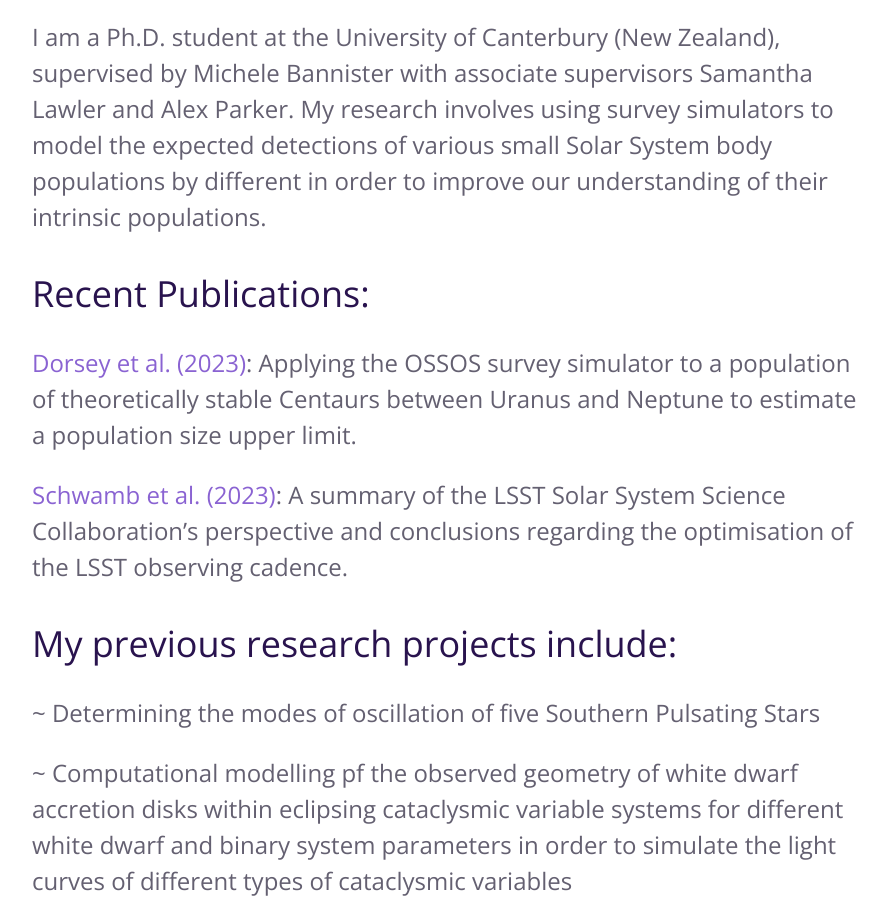
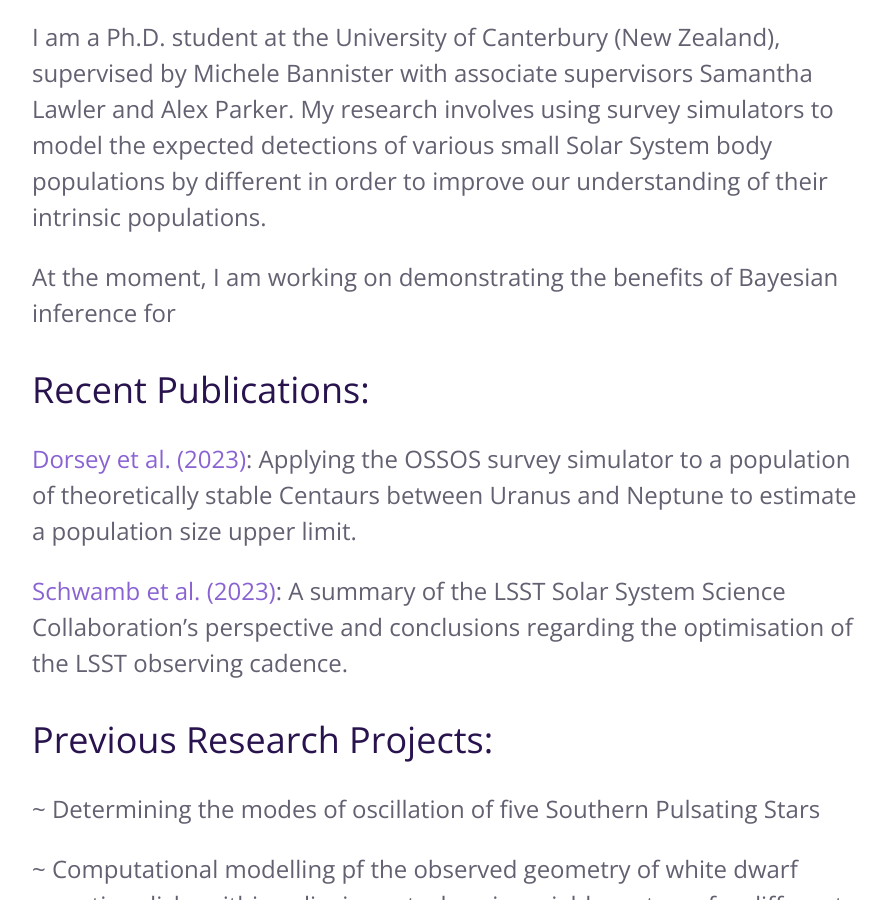
Before and after one commit to rcdorsey/rcdcorsey.github.io, a Jekyll site: the page built from index.md, in a window 1280 px wide and 900 px high, scrolled down 859 px. Shown: the whole window, without its empty margins (192-1079 px from the left). Built offline with Jekyll 4.4.1, drawn with Linux system fonts in a browser that asks for light colours; our own code applies the rules of GitHub Pages for plain Markdown files.

Commit message:
Update index.md

```diff
--- a/index.md
+++ b/index.md
@@ -6,13 +6,15 @@ layout: default
 
 I am a Ph.D. student at the University of Canterbury (New Zealand), supervised by Michele Bannister with associate supervisors Samantha Lawler and Alex Parker. My research involves using survey simulators to model the expected detections of various small Solar System body populations by different in order to improve our understanding of their intrinsic populations.
 
+At the moment, I am working on demonstrating the benefits of Bayesian inference for
+
 ## Recent Publications:
 
 <a href="https://iopscience.iop.org/article/10.3847/PSJ/acd771">Dorsey et al. (2023)</a>: Applying the OSSOS survey simulator to a population of theoretically stable Centaurs between Uranus and Neptune to estimate a population size upper limit.
 
 <a href="https://iopscience.iop.org/article/10.3847/1538-4365/acc173">Schwamb et al. (2023)</a>: A summary of the LSST Solar System Science Collaboration's perspective and conclusions regarding the optimisation of the LSST observing cadence.
 
-## My previous research projects include:
+## Previous Research Projects:
 
 ~ Determining the modes of oscillation of five Southern Pulsating Stars
 
@@ -22,8 +24,6 @@ I am a Ph.D. student at the University of Canterbury (New Zealand), supervised b
 
 ~ Determining the spin and orbital periods of two cataclysmic variables
 
-* * *
-
 ## My favourite astronomical object (Sombrero Galaxy):
 
 ![Sombrero](/assets/images/Sombrero-Galaxy.jpg){: width="250" }
```
